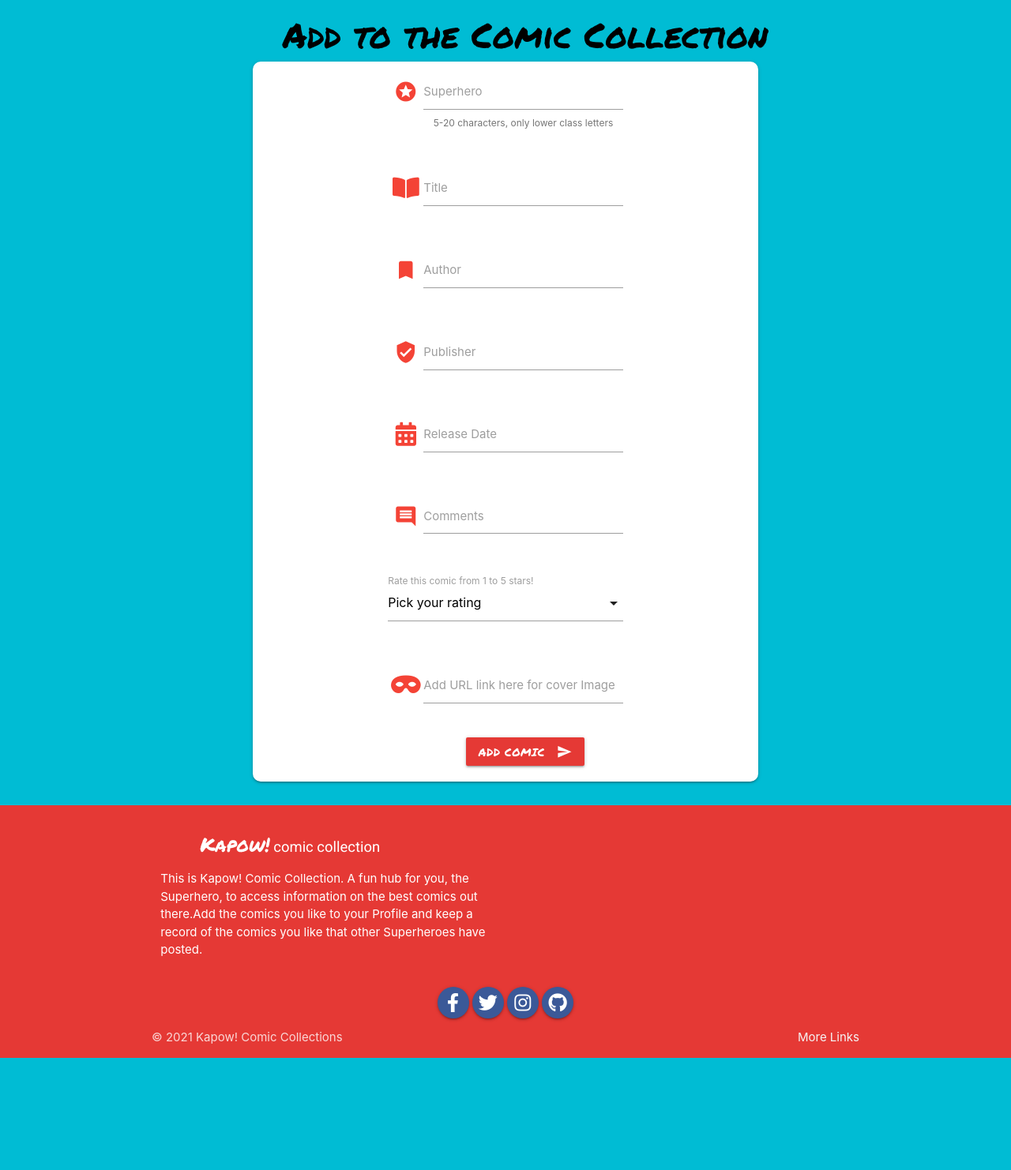
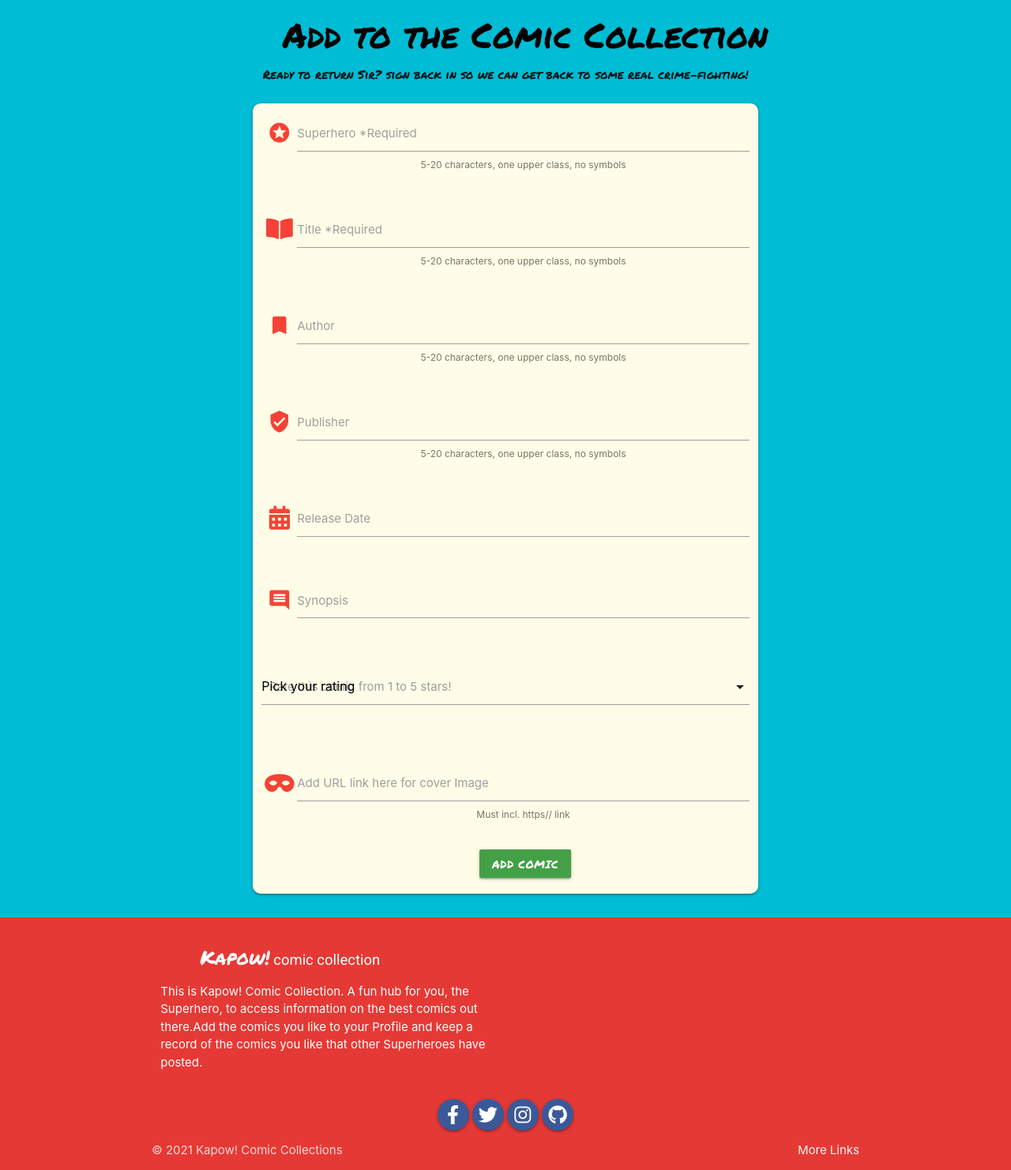
Before and after one commit to dsteyn44/comic_craze_MS3, a Flask app: page /add_comics in a window 1280 px wide. Shown: the part 64-1546 px from the top of the page at 79% size. Before the commit the page ends 1404 px from the top, so only its background shows below. Run offline with Flask 2, Linux system fonts and the light colour scheme; the visitor is signed in with stand-in values (Sample User, id 1); data that the repository does not hold is empty; some libraries are stand-ins or nearby versions.

Commit message:
Correct response/styling of buttons , input fields in add_comics.html, edit_comics.html.

```diff
--- a/app.py
+++ b/app.py
@@ -41,6 +41,10 @@ def search():
     mongo.db.comics.create_index([("superhero", "text"), (
         "title", "text")])
     comics = list(mongo.db.comics.find({"$text": {"$search": query}}))
+    if comics == '':
+        flash("Your search turned up nothing - try again pLease!")
+        return redirect(url_for("get_comics"))
+
     return render_template("comics.html", comics=comics)
 
 
@@ -60,6 +64,7 @@ def register():
             "username": request.form.get("username").lower(),
             "fav_superhero": request.form.get("fav_superhero").lower(),
             "prof_image": request.form.get("prof_image"),
+            "super_pow": request.form.get("super_pow").lower(),
             "email": request.form.get("email").lower(),
             "password": generate_password_hash(request.form.get("password"))
         }
@@ -120,6 +125,9 @@ def profile(username):
             user_comics = list(mongo.db.comics.find())
             favorite = list(mongo.db.tags.find(
                 {"created_by": username}))
+            prof_info = list(mongo.db.users.find(
+                {"username": session["user"]}))
+
         else:
             # Comics are only available to user
             user_comics = list(
@@ -127,13 +135,15 @@ def profile(username):
             favorite = list(mongo.db.tags.find(
                 {"created_by": username}))
 
-    prof_info = list(mongo.db.users.find({"username": session["user"]}))
+            prof_info = list(mongo.db.users.find(
+                {"username": session["user"]}))
 
-    return render_template(
+        return render_template(
             "profile.html", username=username,
             user_comics=user_comics,
             favorite=favorite,
             prof_info=prof_info)
+
     return redirect(url_for("login"))
 
 
@@ -282,6 +292,22 @@ def delete_category(category_id):
     return redirect(url_for("get_categories"))
 
 
+# ---Error handlers--
+@app.errorhandler(404)
+def not_found(e):
+    return render_template("error_handlers/404.html"), 404
+
+
+@app.errorhandler(500)
+def server_error(e):
+    return render_template("error_handlers/500.html"), 500
+
+
+@app.errorhandler(403)
+def forbidden(e):
+    return render_template("error_handlers/403.html"), 403
+
+
 if __name__ == "__main__":
     app.run(host=os.environ.get("IP"),
             port=int(os.environ.get("PORT")),
--- a/templates/add_comics.html
+++ b/templates/add_comics.html
@@ -2,89 +2,101 @@
 {% block content %}
 <!--Icon prefix from materialize-->
 <h3 class="black-text logo-text center-align" style="margin-top: 0px;margin-bottom: 0px;padding-top: 20px;">Add to the Comic Collection</h3>
+<p class="logo-text center-align" style="
+    margin-left: 0px;">Ready to return Sir? sign back in so we can get back to some real crime-fighting!</p>
+<!--The form from materialize-->
 <div class="row" style="margin-bottom: 0px; padding-bottom: 20px;">
-    <form class="card-panel col s12 m6 offset-m3 center-align" method="POST" action="{{ url_for('add_comics') }}">
+    <form class="card-panel #fffde7 yellow lighten-5 col s12 m6 offset-m3 center-align" method="POST" action="{{ url_for('add_comics') }}">
         <div class="row">
-            <div class="input-field col s12 m6 offset-m3">
+            <div class="input-field col s12">
                 <i class="material-icons prefix red-text">stars</i>
                 <input id="superhero" name="superhero" type="text" minlength="5" maxlength="25"
-                    pattern="^[(?=.*[a-z])(?=.*[A-Z]){5-20}]$" class="validate" required>
-                    <span class="helper-text" data-error="Must contain be between 5-20 characters"
-                        data-success="Woohoo!">5-20 characters,
-                        only lower class letters</span>
-                <label for="superhero">Superhero</label>
+                    pattern="^[A-Za-z0-9_]{5,20}$" class="validate" required>
+                    <span class="helper-text" data-error="5-20 characters,
+                        one upper class, no symbols"
+                        data-success="Woohoo! You got this!">5-20 characters,
+                        one upper class, no symbols</span>
+                <label for="superhero">Superhero *Required</label>
             </div>
         </div>
         <!--Comic title-->
         <div class="row">
-            <div class="input-field col s12 m6 offset-m3">
+            <div class="input-field col s12">
                 <i class="fas fa-book-open prefix red-text"></i>
                 <input id="title" name="title" type="text" minlength="5" maxlength="50"
-                    pattern="^[A-Za-z0-9 _]*[A-Za-z0-9][A-Za-z0-9 _]*$" class="validate" required>
-                <label for="title">Title</label>
+                    pattern="^[A-Za-z0-9_]{5,20}$" class="validate" required>
+                    <span class="helper-text" data-error="5-20 characters, one upper class, no symbols" data-success="Woohoo! You got this!">5-20 characters,
+                        one upper class, no symbols</span>
+                <label for="title">Title *Required</label>
             </div>
         </div>
         <!--Author title-->
         <div class="row">
-            <div class="input-field col s12 m6 offset-m3">
+            <div class="input-field col s12">
                 <i class="material-icons prefix red-text">turned_in</i>
-                <input id="author" name="author" type="text" minlength="5" maxlength="50" class="validate" required>
+                <input id="author" name="author" type="text" minlength="5" maxlength="50" class="validate">
+                <span class="helper-text" data-error="5-20 characters, one upper class, no symbols"
+                    data-success="Woohoo! You got this!">5-20 characters,
+                    one upper class, no symbols</span>
                 <label for="author">Author</label>
             </div>
         </div>
         <!--publisher title-->
         <div class="row">
-            <div class="input-field col s12 m6 offset-m3">
+            <div class="input-field col s12">
                 <i class="material-icons prefix red-text">verified_user</i>
                 <input id="publisher" name="publisher" type="text" minlength="5" maxlength="50" class="validate"
                     required>
+                    <span class="helper-text" data-error="5-20 characters, one upper class, no symbols"
+                        data-success="Woohoo! You got this!">5-20 characters,
+                        one upper class, no symbols</span>
                 <label for="publisher">Publisher</label>
             </div>
         </div>
         <!--date released-->
         <div class="row">
-            <div class="input-field col s12 m6 offset-m3">
-                <i class="fas fa-calendar-alt prefix prefix red-text"></i>
+            <div class="input-field col s12">
+                <i class="fas fa-calendar-alt prefix red-text"></i>
                 <input id="date_released" name="date_released" type="text" class="datepicker validate" required>
                 <label for="date_released">Release Date</label>
             </div>
         </div>
         <!-- comments-->
         <div class="row">
-            <div class="input-field col s12 m6 offset-m3">
+            <div class="input-field col s12">
                 <i class="material-icons prefix red-text">insert_comment</i>
-                <textarea id="comment" name="comment" class="materialize-textarea" minlength="5" maxlength="50"
-                    required></textarea>
-                <label for="comment">Comments</label>
+                <textarea id="comment" name="comment" class="materialize-textarea" minlength="5" maxlength="50"></textarea>
+                <label for="comment">Synopsis</label>
             </div>
         </div>
         <!-- drop down rater-->
         <div class="row">
-            <div class="input-field col s12 m6 offset-m3">
+            <div class="input-field col s12">
                 <select id="grade_star" name="grade_star" class="validate">
-                    <i class="material-icons prefix right light-blue-text text-darken-4">grades</i>
                     <option value="" disabled select>Pick your rating</option>
                     {% for grade in grades %}
-                    <option value="{{ grade.grade_star }}">{{ grade.grade_star }}</option>
+                    <option value="{{ grade.grade_star }}"><h4>{{ grade.grade_star }}</h4></option>
                     {% endfor %}
                 </select>
-                <label>Rate this comic from 1 to 5 stars!</label>
+                <span class="helper-text" data-success="Woohoo! Thank you for your Support!"></span>
+                <label style="padding-left: 10px;">Rate this comic from 1 to 5 stars!</label>
             </div>
         </div>
         <!--image file-->
         <div class="row">
-            <div class="input-field col s12 m6 offset-m3">
+            <div class="input-field col s12">
                 <i class="fas fa-mask prefix red-text"></i>
                 <!---Regex from W3 schools-->
                 <input id="cover_image" name="cover_image" type="url" pattern="https?://.+" class="validate">
+                <span class="helper-text" data-error="Must incl. https// link" data-success="Woohoo! You got it!">Must incl.
+                https// link</span>
                 <label for="cover_image">Add URL link here for cover Image</label>
             </div>
         </div>
         <!--submit button-->
         <div class="row">
-            <button class="btn red darken-1 center-align waves-effect waves-light logo-text" type="submit">Add
+            <button class="btn green darken-1 center-align waves-effect waves-light logo-text" type="submit">Add
                 Comic
-                <i class="material-icons right">send</i>
             </button>
         </div>
     </form>
--- a/templates/base.html
+++ b/templates/base.html
@@ -59,18 +59,18 @@
     <li><a href="{{ url_for('login') }}">Sign In</a></li>
     {% endif %}
   </ul>
-  <section>
+  <div>
     <!--Flash messages will be displayed-->
     {% with messages = get_flashed_messages() %}
     {% if messages %}
     {% for message in messages %}
-    <div class="row flashes #fffde7 yellow lighten-5">
-      <h5 class="logo-text center-align"><i class="fas fa-exclamation-triangle"></i> Kapow! {{ message }}</h5>
+    <div class="row flashes #fffde7 yellow lighten-5" style="margin-top: 0; margin-bottom: 0; padding-top: 10px; padding-bottom: 10px;">
+      <h5 class="logo-text red-text center-align"><i class="fas fa-exclamation-triangle"></i> Shazaam! {{ message }}</h5>
     </div>
     {% endfor %}
     {% endif %}
     {% endwith %}
-  </section>
+  </div>
   <span>
     {% block home %}
     {% endblock %}
@@ -100,7 +100,7 @@
         </div>
       </div>
     </div>
-    <section class="text-center center-align mb-4">
+    <div class="text-center center-align mb-4">
       <!-- Facebook -->
       <a class="btn btn-primary btn-floating m-1" style="background-color: #3b5998;" href="https://www.facebook.com/"
         role="button"><i class="fab fa-facebook-f"></i></a>
@@ -114,7 +114,7 @@
       <a class="btn btn-primary btn-floating m-1" style="background-color: #3b5998;;"
         href="https://github.com/dsteyn44/kapow_comics_MS3/blob/main/app.py" role="button"><i
           class="fab fa-github"></i></a>
-    </section>
+    </div>
     <div class="footer-copyright #e53935 red darken-1">
       <div class="container #fffde7-yellow-text lighten-5">
         © 2021 Kapow! Comic Collections
--- a/templates/comics.html
+++ b/templates/comics.html
@@ -7,7 +7,7 @@
         <div class="grid-example col s12 center-align logo-text">
             <span class="flow-text">
                 <h1>Our Comic Collection</h1>
-                <p class="logo-text center-align" style="margin-left: 0px;">This is our great libabry of Asgård! These are the tales and legends we have recorded in anuals of the history of the Super-verse! So go forth and peruse yee Super People</p>
+                <p class="logo-text center-align" style="margin-left: 0px;">This is our great libabry of Asgård! These are the tales and legends we have recorded in anuals of the history of the Super-verse! So go forth and peruse yee Super People!</p>
             </span>
         </div>
     </div>
@@ -73,7 +73,7 @@
                         <li class="left cd-margin"><strong>Author:</strong> {{ comic.author }}</li><br>
                         <li class="left cd-margin"><strong>Date Released:</strong> {{ comic.date_released }}</li><br>
                         <li class="left cd-margin"><strong>Publisher:</strong> {{ comic.publisher }}</li><br>
-                        <li class="left cd-margin"><strong>Comment:</strong> {{ comic.comment }}</li><br>
+                        <li class="left cd-margin"><strong>Synopsis:</strong> {{ comic.comment }}</li><br>
                     </ul>
                     {% if session.user|lower == comic.created_by|lower %}
                     <!--editing only to be permitted by user-->
--- a/templates/home.html
+++ b/templates/home.html
@@ -19,7 +19,7 @@
     border-top-width: 40px;
     padding-top: 20px;
     margin-bottom: 0px; font-size: 50px;">Superheroes Unite!</span>
-      <p class="card-title">This is Kapow! Comic Collection. A fun hub for you, the Superhero, to access information on the best comics out there. Add the comics you like to your Profile and keep a record of the comics you like that other Superheroes have posted.</p>
+      <p class="card-title">This is Kapow! Comic Collection. A fun hub for you, the Superhero, to access information on the best comics out there. Add the comics you have read to your Profile and keep a record of the comics you like that other Superheroes have posted. </p>
       <!---Top 4 best -->
       <div class="container center-align" style="max-width: 100%;">
         <div class="row">
@@ -52,7 +52,7 @@
                   <li class="left-align" style="font-size: small;"><strong>Author:</strong> {{ grade.author }}</li>
                   <li class="left-align" style="font-size: small;"><strong>Date Released:</strong> {{ grade.date_released }}</li>
                   <li class="left-align" style="font-size: small;"><strong>Publisher:</strong> {{ grade.publisher }}</li>
-                  <li class="left-align" style="font-size: small;"><strong>Comment:</strong> {{ grade.comment }}</li>
+                  <li class="left-align" style="font-size: small;"><strong>Synopsis:</strong> {{ grade.comment }}</li>
                   </ul>
                 </span>
               </div>
```
Also changed, not shown: templates/edit_comics.html (+38 -30 lines), templates/profile.html (+9 -8 lines), templates/signup.html (+22 -11 lines).
